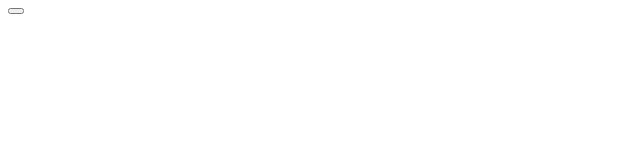
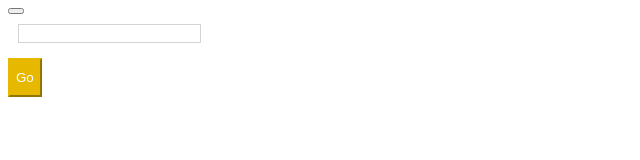
Before and after one commit to siddh4489/resource-trac, a website: page client/templates/projectchart.html in a window 1280 px wide. Shown: the whole page, without its empty margins (0-640 px from the left). Drawn offline with Linux system fonts and the light colour scheme.

Commit message:
Update projectchart.html

```diff
--- a/client/templates/projectchart.html
+++ b/client/templates/projectchart.html
@@ -15,8 +15,46 @@
                     .row {
                     margin:0 !important;
                     }
+              .button.button-stable {
+             border-color: #e6b800; !important;
+             background-color: #e6b800; !important;
+             color: white; !important;
+        }
+
+  .column {
+    float: left;
+    width: 90%;
+    padding: 10px;
+}
+
+.column1 {
+    float: left;
+    width: 10%;
+}
+/* Clear floats after the columns */
+.row:after {
+    content: "";
+    display: table;
+    clear: both;
+}
           </style>
     </head>
+        <div class="row">
+      <div class="column">
+          <div class="controls">
+                    <div class="input-group">
+          <label for="date-picker-3" class="input-group-addon btn"><span class="glyphicon glyphicon-calendar"></span></label>
+           <input name="myDate" class="monthYearPicker form-control" style="border: 1px solid lightgrey;" />
+           </div>
+          </div>
+
+      </div>
+      <div class="column1" >
+        <button class="button button-stable" style="margin-top: 5px;height: 39px; !important;"  ng-click="view()">
+              Go
+         </button>
+      </div>
+     </div>
      <div class="row">
         <div class="clearfix"></div>
         <div class="col-md-6">
@@ -25,5 +63,6 @@
       </div>
         </html>
     </ion-content>
-
+<div data-ng-init="view()">
+  </div>
 </ion-view>
```
